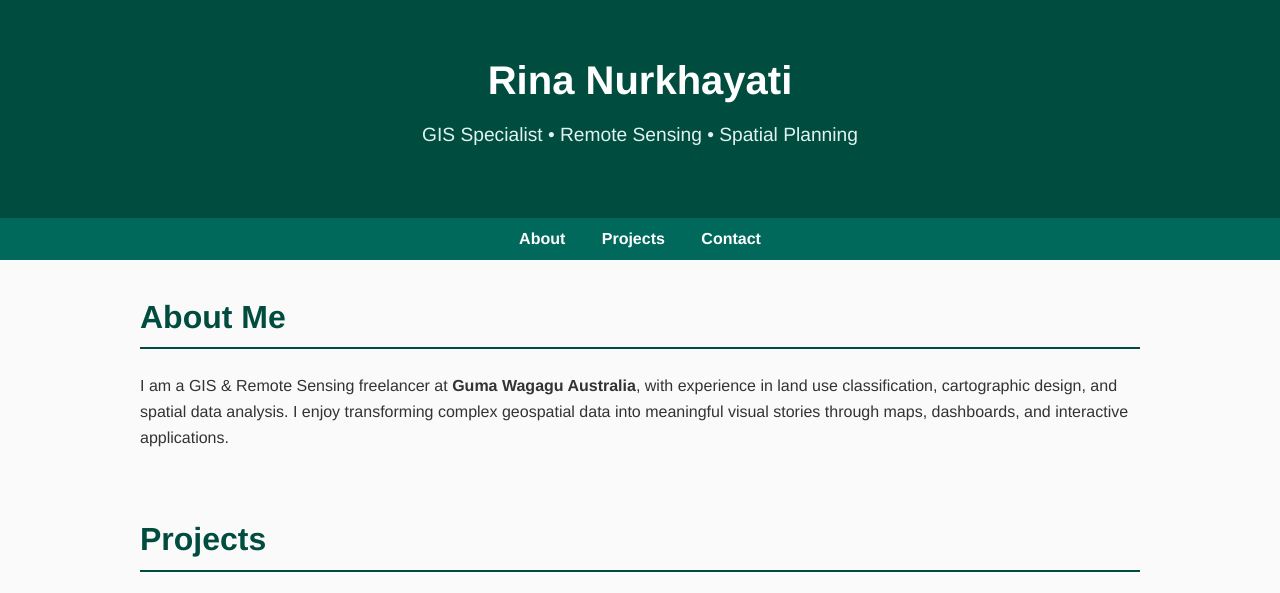
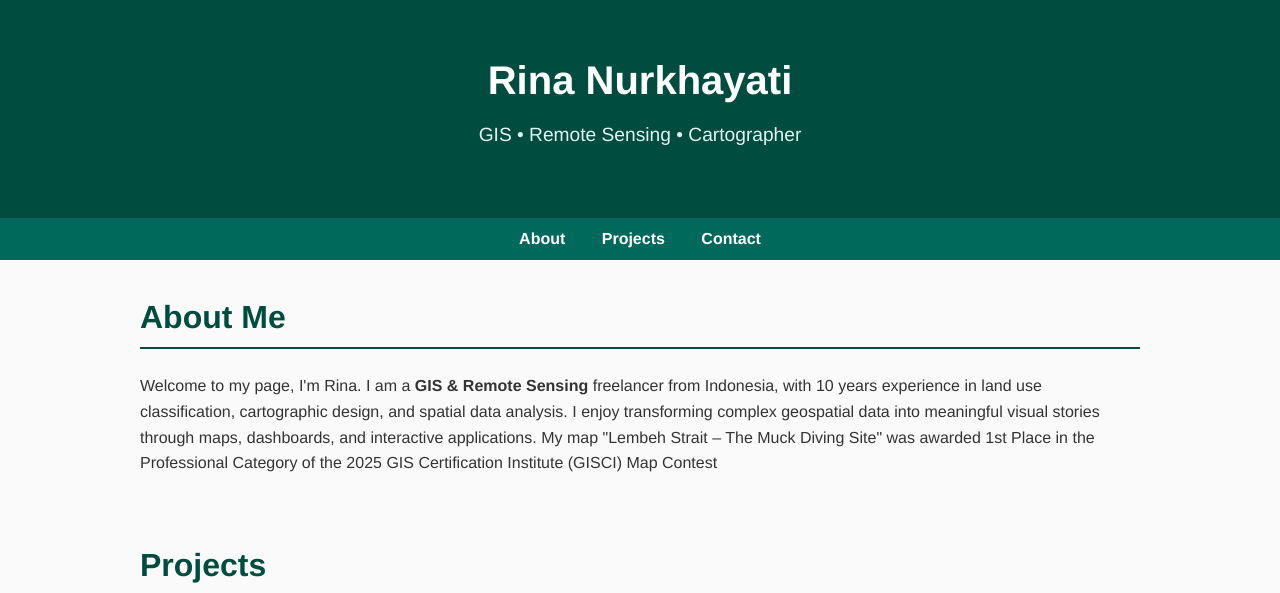
Before and after one commit to Roroumboh/gisportfolio, a plain HTML site: page index.html in a window 1280 px wide. Shown: the top 593 px of the page. Drawn offline with nearby package versions, Linux system fonts and the light colour scheme.

Commit message:
Update index.html

```diff
--- a/index.html
+++ b/index.html
@@ -99,7 +99,7 @@
 
   <header>
     <h1>Rina Nurkhayati</h1>
-    <p>GIS Specialist • Remote Sensing • Spatial Planning</p>
+    <p>GIS • Remote Sensing • Cartographer </p>
   </header>
 
   <nav>
@@ -113,9 +113,10 @@
     <section id="about">
       <h2>About Me</h2>
       <p>
-        I am a GIS & Remote Sensing freelancer at <strong>Guma Wagagu Australia</strong>, with experience in land use classification,
+        Welcome to my page, I'm Rina. I am a <strong>GIS & Remote Sensing</strong> freelancer from Indonesia, with 10 years experience in land use classification,
         cartographic design, and spatial data analysis. I enjoy transforming complex geospatial data into meaningful visual stories
         through maps, dashboards, and interactive applications.
+        My map "Lembeh Strait – The Muck Diving Site" was awarded 1st Place in the Professional Category of the 2025 GIS Certification Institute (GISCI) Map Contest
       </p>
     </section>
 
```
